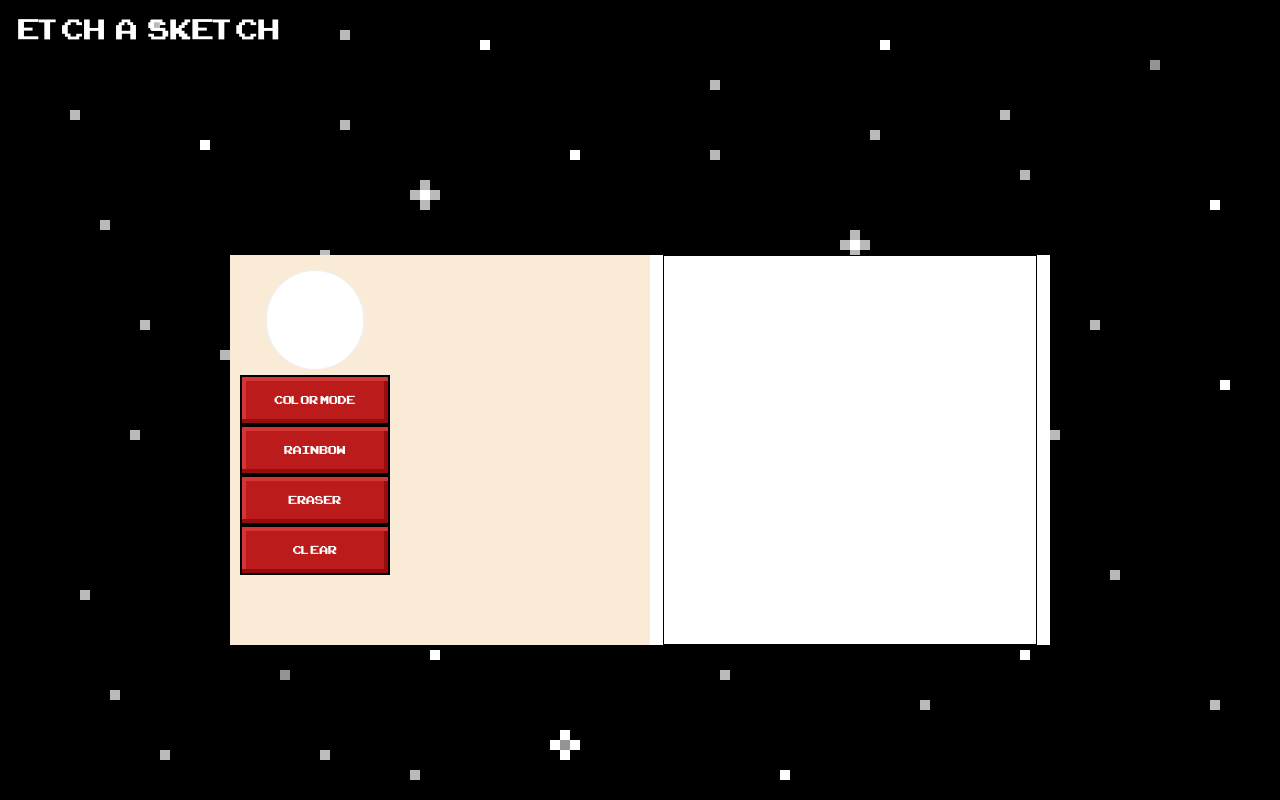
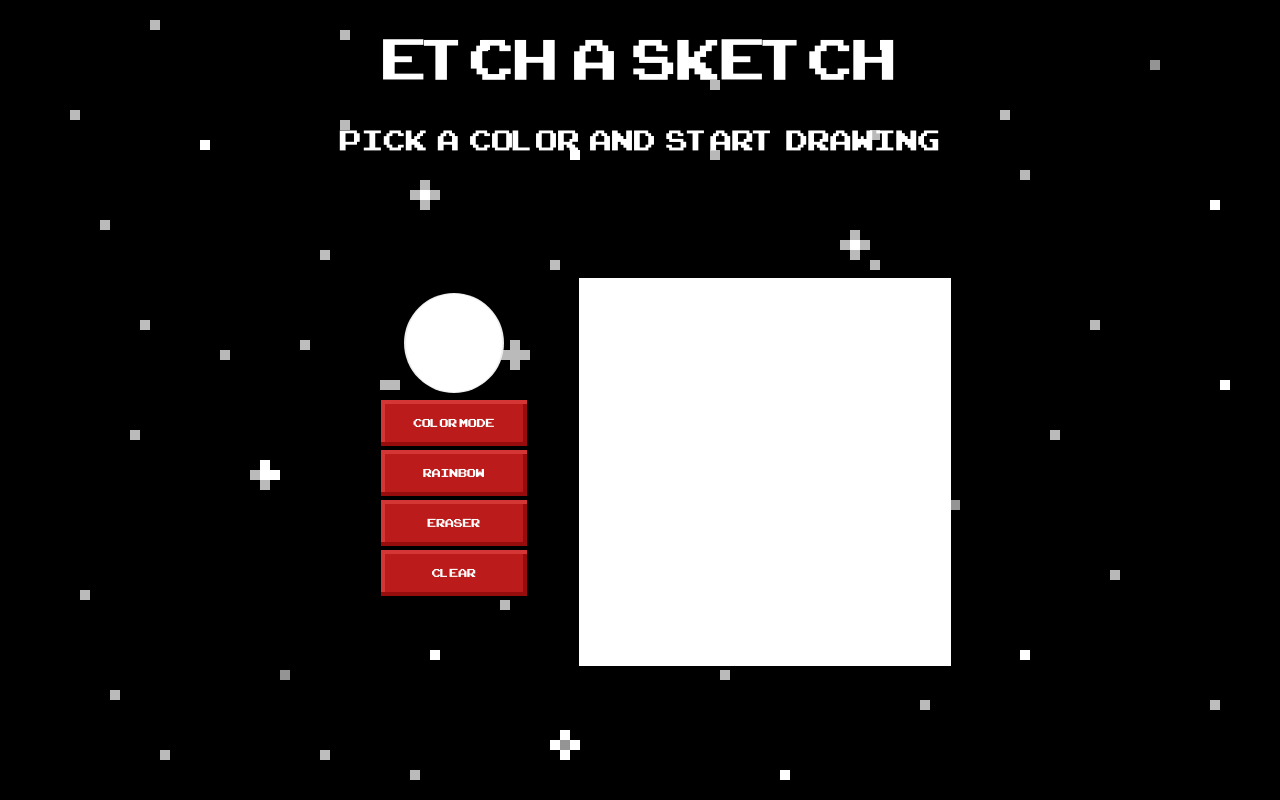
Before and after one commit to renaldas112/odin-etch-a-sketch, a website: page index.html in a window 1280 px wide. Drawn offline with Linux system fonts and the light colour scheme.

Commit message:
styling done

```diff
--- a/index.html
+++ b/index.html
@@ -9,7 +9,8 @@
   </head>
   <body>
     <header>
-      <h1 class="header__title">Etch a Sketch</h1>
+      <h1 class="header__text header__text--title">Etch a Sketch</h1>
+      <h2 class="header__text header__text--subtitle">Pick a color and start drawing</h2>
     </header>
     <main>
       <section class="main__container main__container--left">
--- a/scss/_header.scss
+++ b/scss/_header.scss
@@ -1,11 +1,19 @@
-@import '_var';
+@import "_var";
 
 header {
-  .header__title {
-    font-size: 2.5rem;
+  .header__text {
     font-weight: 100;
     word-spacing: 5px;
-    margin: 10px;
+    margin: 20px 0;
     color: #fff;
+    text-align: center;
+
+    &--title {
+      font-size: 5rem;
+    }
+
+    &--subtitle {
+      font-size: 2.5rem;
+    }
   }
 }
--- a/scss/_var.scss
+++ b/scss/_var.scss
@@ -1,5 +1,3 @@
-$max-width: 400px;
-
 $highlight-color--lighter: hsl(0, 65%, 52%);
 $highlight-color: hsl(0, 75%, 42%);
 $highlight-color--darker: hsl(0, 85%, 32%);
--- a/scss/style.scss
+++ b/scss/style.scss
@@ -21,16 +21,14 @@ body {
 main {
   @include flex;
   justify-content: center;
-  transform: translateY(50%);
+  transform: translateY(25%);
 
   .main__container {
     @include flex;
     flex-direction: column;
 
     &--left {
-      width: $max-width;
-      padding: 10px;
-      background-color: antiquewhite;
+      padding: 10px 50px;
 
       .main__buttons-container {
         align-items: flex-start;
@@ -70,13 +68,12 @@ main {
     }
 
     &--right {
-      width: $max-width;
       background-color: #ffffff;
 
       .grid__container {
+        width: 100%;
         padding: 10px;
         box-sizing: border-box;
-        border: 1px solid black;
         margin: 0 auto;
 
         &--grid-cell {
```
Also changed, not shown: css/style.css.
